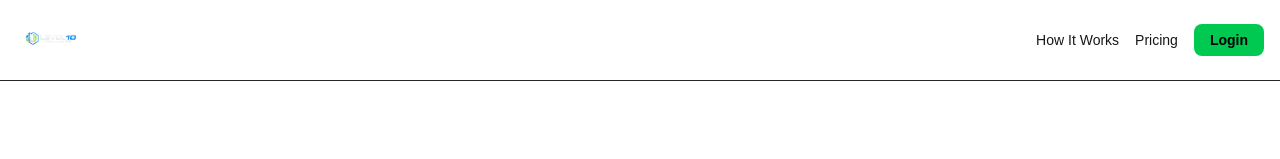
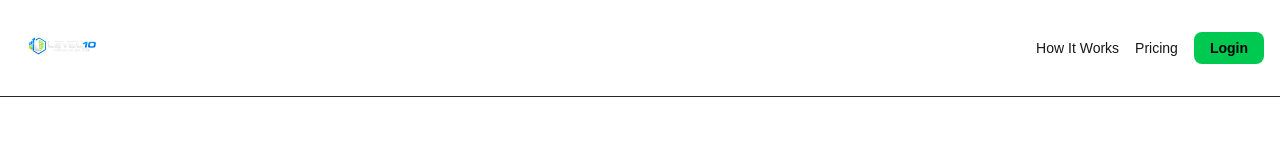
Before and after one commit to solutionspma/level10-financial, a Next.js app: page / in a window 1280 px wide. Shown: the top 159 px of the page. Built offline with nearby package versions, Linux system fonts and the light colour scheme.

Commit message:
Increase logo size 3x for better visibility

```diff
--- a/src/app/layout.tsx
+++ b/src/app/layout.tsx
@@ -24,10 +24,10 @@ export default function RootLayout({
                   <Image
                     src="/level10_logo_cleaned.png"
                     alt="Level 10 Financial"
-                    width={180}
-                    height={50}
+                    width={240}
+                    height={60}
                     priority
-                    className="h-12 w-auto"
+                    className="h-16 w-auto"
                   />
                 </a>
                 <nav className="space-x-4 text-sm">
```
